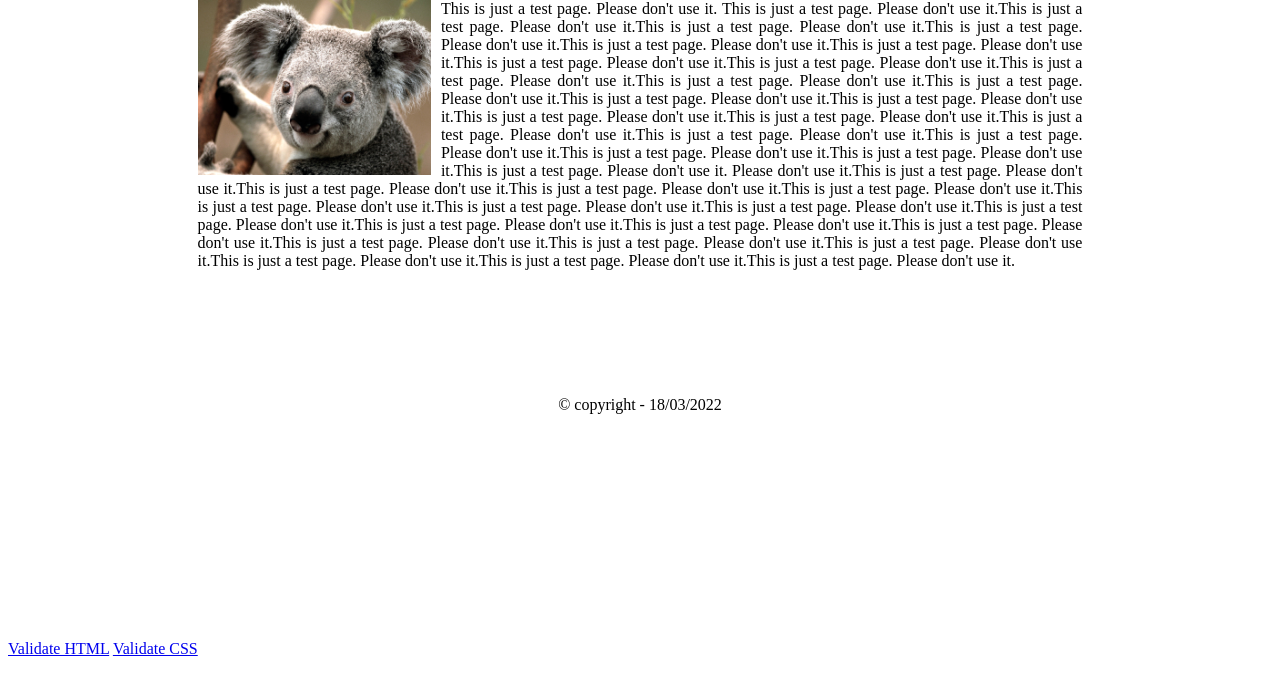
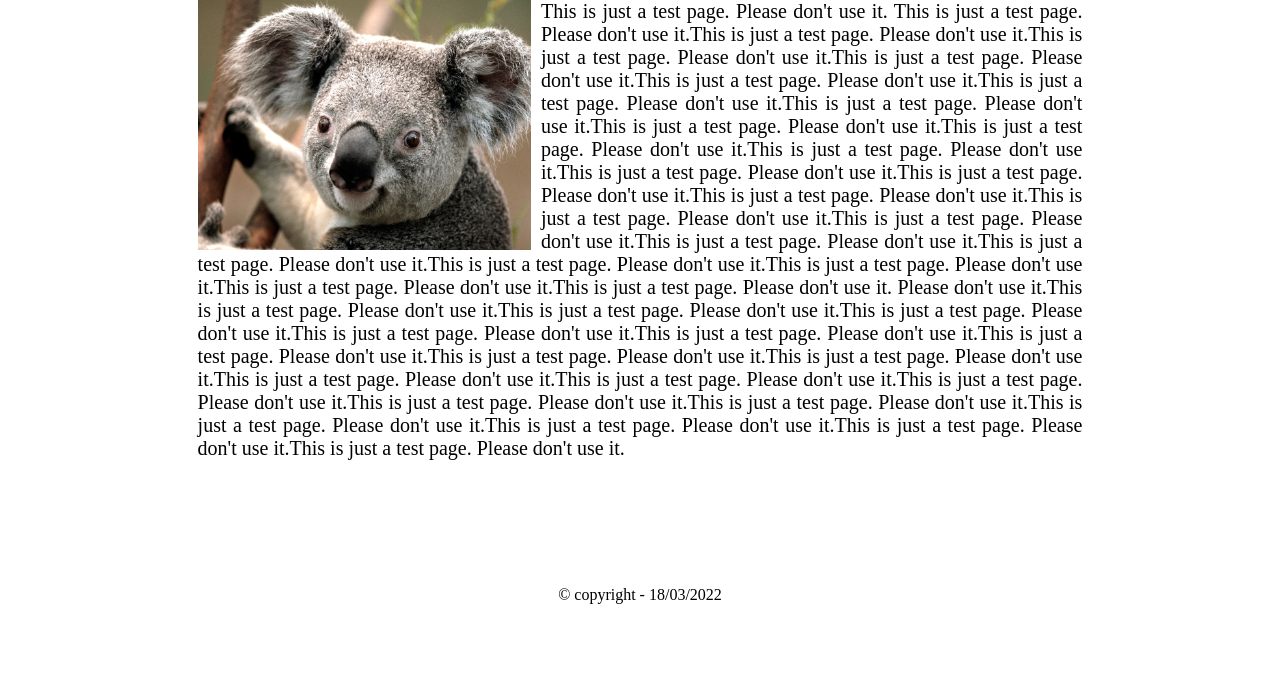
Before and after one commit to Bpasazade/Bpasazade.github.io, a PHP site: page /InclassActivity_3/Pasazade1-Activity3.html in a window 1280 px wide. Shown: the part 183-883 px from the top of the page. Before the commit the page ends 839 px from the top, so only its background shows below. Run offline with PHP 8.4, Linux system fonts and the light colour scheme.

Commit message:
A3_Update

```diff
--- a/InclassActivity_3/Pasazade1-Activity3.css
+++ b/InclassActivity_3/Pasazade1-Activity3.css
@@ -32,7 +32,7 @@
 
 .image {
 	width: auto;
-	height: 175px;
+	height: 250px;
 	display: flex;
 	float: left;
 	margin-right: 10px;
@@ -41,6 +41,7 @@
 .main {
 	float: none;
 	text-align: justify;
+	font-size: 20px;
 }
 
 .head {
```
